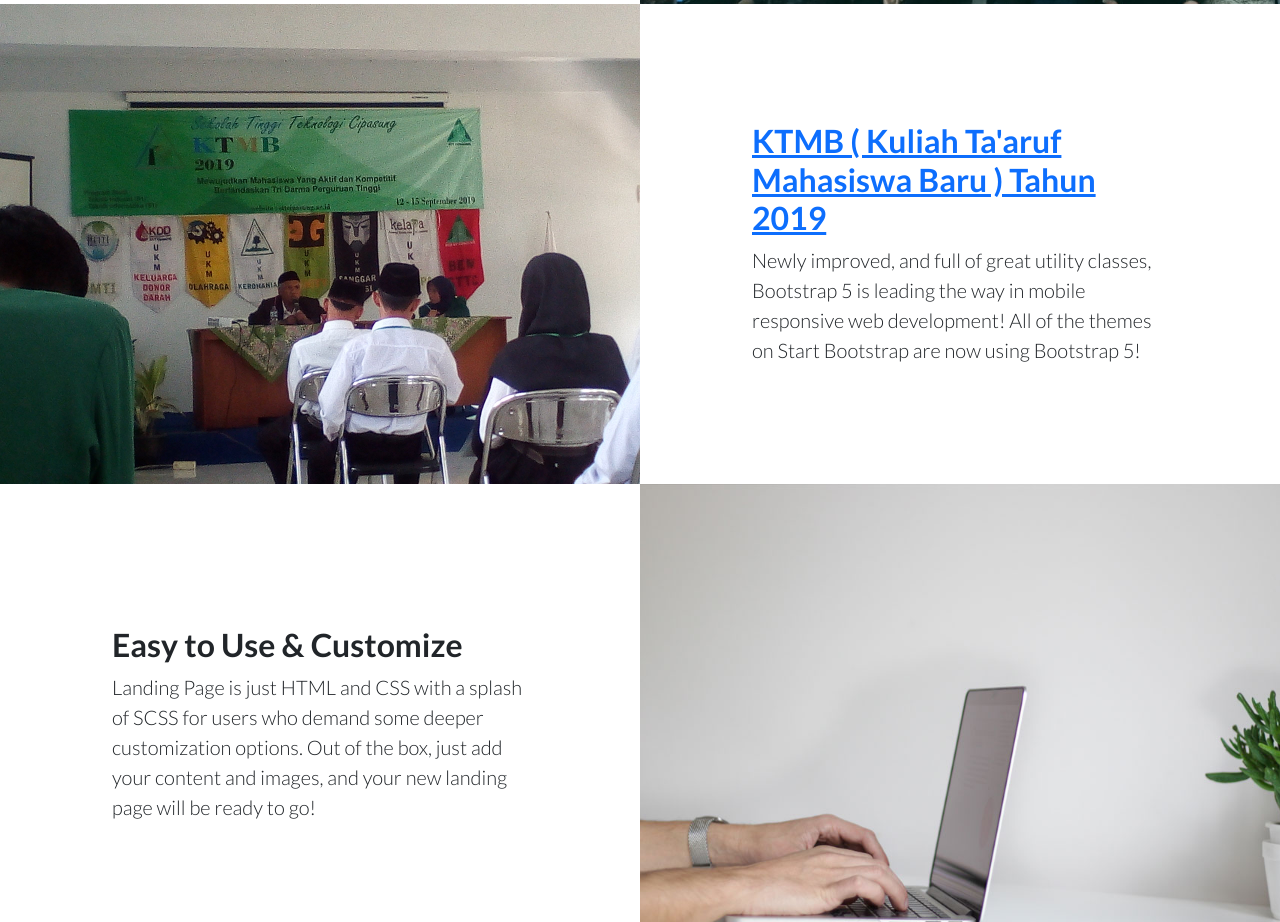
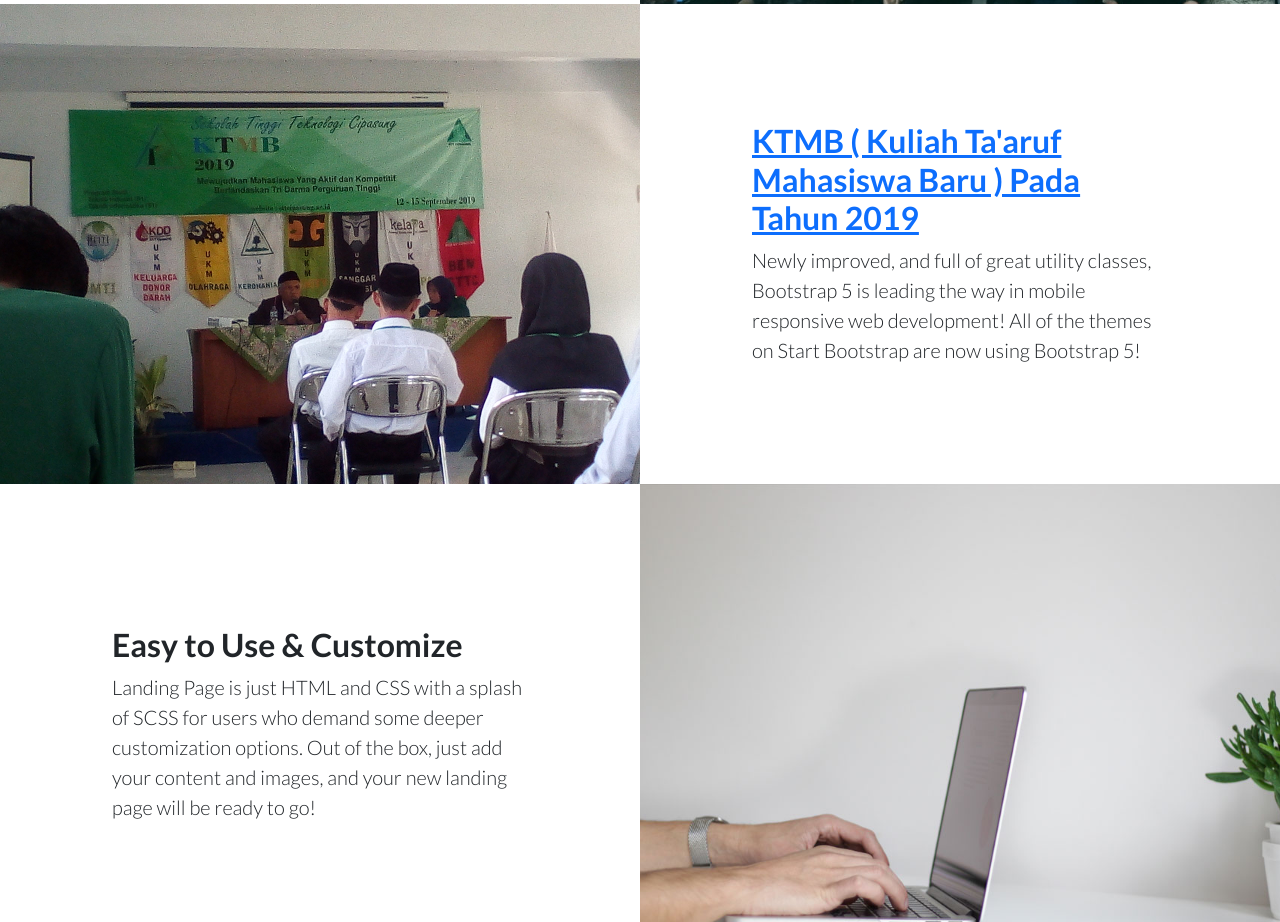
Before and after one commit to V1ncen11/projectkel7uts, a plain HTML site: page index.html in a window 1280 px wide. Shown: the part 1563-2485 px from the top of the page. Drawn offline with nearby package versions, Linux system fonts and the light colour scheme.

Commit message:
menambahkan

```diff
--- a/index.html
+++ b/index.html
@@ -148,7 +148,7 @@
                 <div class="row g-0">
                     <div class="col-lg-6 text-white showcase-img" style="background-image: url('assets/img/ktmb2019.jpg')"></div>
                     <div class="col-lg-6 my-auto showcase-text">
-                       <a href="#"> <h2>KTMB ( Kuliah Ta'aruf Mahasiswa Baru ) Tahun 2019</h2> </a>
+                       <a href="#"> <h2>KTMB ( Kuliah Ta'aruf Mahasiswa Baru ) Pada Tahun 2019</h2> </a>
                         <p class="lead mb-0">Newly improved, and full of great utility classes, Bootstrap 5 is leading the way in mobile responsive web development! All of the themes on Start Bootstrap are now using Bootstrap 5!</p>
                     </div>
                 </div>
```
